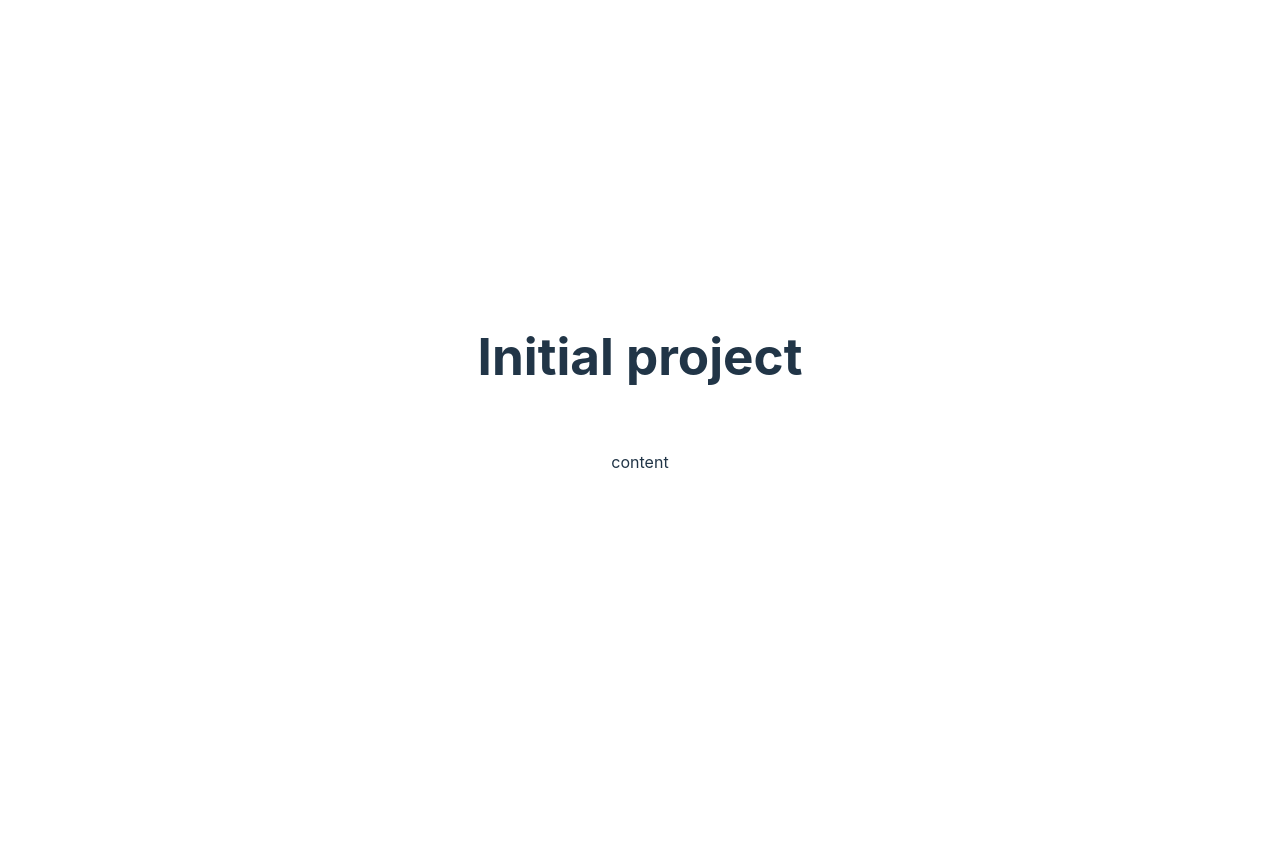
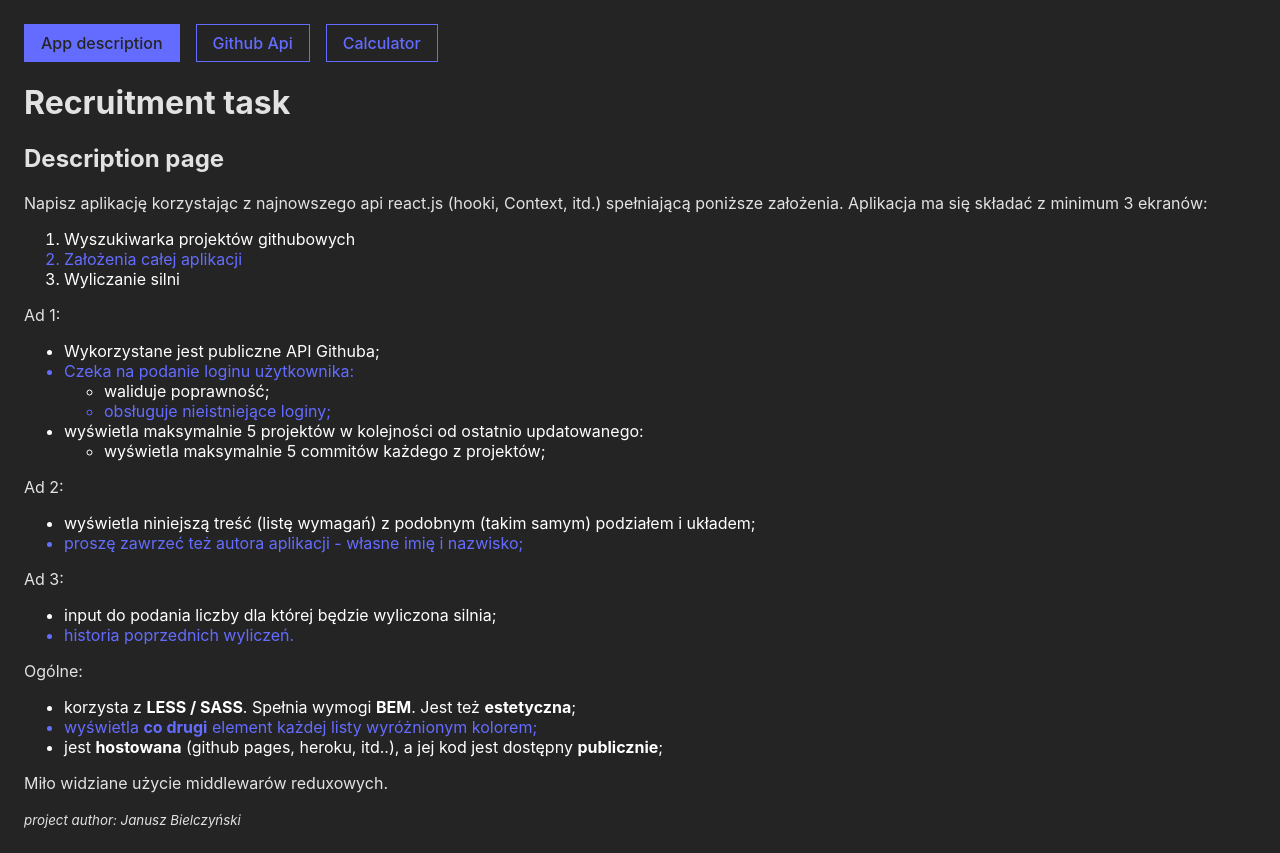
Before and after one commit to Bajena/recruitment-task, a React (Vite) app: page / in a window 1280 px wide. Before the commit the page ends 800 px from the top, so only its background shows below. Built offline with nearby package versions, Linux system fonts and the light colour scheme.

Commit message:
react router & routes setup, navbar, project description & styling

```diff
--- a/package.json
+++ b/package.json
@@ -11,7 +11,8 @@
   },
   "dependencies": {
     "react": "^18.2.0",
-    "react-dom": "^18.2.0"
+    "react-dom": "^18.2.0",
+    "react-router-dom": "^6.4.0"
   },
   "devDependencies": {
     "@types/react": "^18.2.43",
--- a/src/App.jsx
+++ b/src/App.jsx
@@ -1,13 +1,20 @@
-import { useState } from 'react';
+// import { useState } from 'react';
 import './style/App.scss';
+import NavBar from './components/NavBar';
+import { Outlet } from 'react-router-dom';
 
 function App() {
-  const [count, setCount] = useState(0);
-
   return (
     <>
-      <h1>Initial project</h1>
-      <div className="card">content</div>
+      <NavBar
+        menuItems={[
+          { name: 'App description', path: '' },
+          { name: 'Github Api', path: 'api' },
+          { name: 'Calculator', path: 'calculator' },
+        ]}
+      />
+      <h1>Recruitment task</h1>
+      <Outlet />
     </>
   );
 }
--- /dev/null
+++ b/src/components/NavBar.jsx
@@ -0,0 +1,20 @@
+import { NavLink } from 'react-router-dom';
+
+export default function NavBar({ menuItems }) {
+  return menuItems.length ? (
+    <nav className="nav-menu">
+      {menuItems.map((element, i) => (
+        <NavLink
+          key={i}
+          to={element.path}
+          end
+          className={({ isActive }) =>
+            isActive ? 'nav-element active' : 'nav-element'
+          }
+        >
+          {element.name}
+        </NavLink>
+      ))}
+    </nav>
+  ) : null;
+}
--- a/src/main.jsx
+++ b/src/main.jsx
@@ -1,9 +1,31 @@
-import React from 'react';
 import ReactDOM from 'react-dom/client';
 import App from './App.jsx';
+import { createBrowserRouter, RouterProvider } from 'react-router-dom';
+import ApiPage from './pages/ApiPage';
+import CalculatorPage from './pages/CalculatorPage.jsx';
+import DescriptionPage from './pages/DescriptionPage.jsx';
+
+const router = createBrowserRouter([
+  {
+    path: '/',
+    element: <App />,
+    children: [
+      {
+        index: true,
+        element: <DescriptionPage />,
+      },
+      {
+        path: '/api',
+        element: <ApiPage />,
+      },
+      {
+        path: '/calculator',
+        element: <CalculatorPage />,
+      },
+    ],
+  },
+]);
 
 ReactDOM.createRoot(document.getElementById('root')).render(
-  <React.StrictMode>
-    <App />
-  </React.StrictMode>
+  <RouterProvider router={router} />
 );
--- /dev/null
+++ b/src/pages/ApiPage.jsx
@@ -0,0 +1,7 @@
+export default function ApiPage() {
+  return (
+    <div className="card">
+      <h2>Github Api</h2>
+    </div>
+  );
+}
--- /dev/null
+++ b/src/pages/CalculatorPage.jsx
@@ -0,0 +1,7 @@
+export default function CalculatorPage() {
+  return (
+    <div className="card">
+      <h2>Calculator</h2>
+    </div>
+  );
+}
--- /dev/null
+++ b/src/pages/DescriptionPage.jsx
@@ -0,0 +1,67 @@
+export default function DescriptionPage() {
+  return (
+    <div className="card">
+      <h2>Description page</h2>
+      <p>
+        Napisz aplikację korzystając z najnowszego api react.js (hooki, Context,
+        itd.) spełniającą poniższe założenia. Aplikacja ma się składać z minimum
+        3 ekranów:
+      </p>
+      <ol>
+        <li>Wyszukiwarka projektów githubowych</li>
+        <li>Założenia całej aplikacji</li>
+        <li>Wyliczanie silni</li>
+      </ol>
+      <p>Ad 1:</p>
+      <ul>
+        <li>Wykorzystane jest publiczne API Githuba;</li>
+        <li>
+          Czeka na podanie loginu użytkownika:
+          <ul>
+            <li>waliduje poprawność;</li>
+            <li> obsługuje nieistniejące loginy;</li>
+          </ul>
+        </li>
+        <li>
+          wyświetla maksymalnie 5 projektów w kolejności od ostatnio
+          updatowanego:
+          <ul>
+            <li>wyświetla maksymalnie 5 commitów każdego z projektów;</li>
+          </ul>
+        </li>
+      </ul>
+      <p>Ad 2:</p>
+      <ul>
+        <li>
+          wyświetla niniejszą treść (listę wymagań) z podobnym (takim samym)
+          podziałem i układem;
+        </li>
+        <li>proszę zawrzeć też autora aplikacji - własne imię i nazwisko;</li>
+      </ul>
+      <p>Ad 3:</p>
+      <ul>
+        <li>input do podania liczby dla której będzie wyliczona silnia;</li>
+        <li>historia poprzednich wyliczeń.</li>
+      </ul>
+      <p>Ogólne:</p>
+      <ul>
+        <li>
+          korzysta z <strong>LESS / SASS</strong>. Spełnia wymogi{' '}
+          <strong>BEM</strong>. Jest też <strong>estetyczna</strong>;
+        </li>
+        <li>
+          wyświetla <strong>co drugi</strong> element każdej listy wyróżnionym
+          kolorem;
+        </li>
+        <li>
+          jest <strong>hostowana</strong> (github pages, heroku, itd..), a jej
+          kod jest dostępny <strong>publicznie</strong>;
+        </li>
+      </ul>
+      <p>Miło widziane użycie middlewarów reduxowych.</p>
+      <i>
+        <small>project author: Janusz Bielczyński</small>
+      </i>
+    </div>
+  );
+}
--- a/src/style/App.scss
+++ b/src/style/App.scss
@@ -1,111 +1,41 @@
 :root {
   font-family: Inter, system-ui, Avenir, Helvetica, Arial, sans-serif;
-  line-height: 1.5;
   font-weight: 400;
 
   color-scheme: light dark;
   color: rgba(255, 255, 255, 0.87);
   background-color: #242424;
-
-  font-synthesis: none;
-  text-rendering: optimizeLegibility;
-  -webkit-font-smoothing: antialiased;
-  -moz-osx-font-smoothing: grayscale;
-}
-
-a {
-  font-weight: 500;
-  color: #646cff;
-  text-decoration: inherit;
-}
-a:hover {
-  color: #535bf2;
 }
 
 body {
-  margin: 0;
-  display: flex;
-  place-items: center;
-  min-width: 320px;
-  min-height: 100vh;
+  padding: 1rem;
 }
 
-h1 {
-  font-size: 3.2em;
-  line-height: 1.1;
-}
-
-button {
-  border-radius: 8px;
-  border: 1px solid transparent;
-  padding: 0.6em 1.2em;
-  font-size: 1em;
-  font-weight: 500;
-  font-family: inherit;
-  background-color: #1a1a1a;
-  cursor: pointer;
-  transition: border-color 0.25s;
-}
-button:hover {
-  border-color: #646cff;
-}
-button:focus,
-button:focus-visible {
-  outline: 4px auto -webkit-focus-ring-color;
-}
-
-@media (prefers-color-scheme: light) {
-  :root {
-    color: #213547;
-    background-color: #ffffff;
-  }
-  a:hover {
-    color: #747bff;
-  }
-  button {
-    background-color: #f9f9f9;
+nav.nav-menu {
+  display: flex;
+  gap: 1rem;
+  .nav-element {
+    padding: 0.5rem 1rem;
+    border: 1px solid #646cff;
+    font-weight: 500;
+    color: #646cff;
+    text-decoration: inherit;
+    &.active {
+      color: #242424;
+      background-color: #646cff;
+    }
   }
 }
 
-#root {
-  max-width: 1280px;
-  margin: 0 auto;
-  padding: 2rem;
-  text-align: center;
-}
-
-.logo {
-  height: 6em;
-  padding: 1.5em;
-  will-change: filter;
-  transition: filter 300ms;
-}
-.logo:hover {
-  filter: drop-shadow(0 0 2em #646cffaa);
-}
-.logo.react:hover {
-  filter: drop-shadow(0 0 2em #61dafbaa);
-}
-
-@keyframes logo-spin {
-  from {
-    transform: rotate(0deg);
-  }
-  to {
-    transform: rotate(360deg);
+ul > li {
+  color: #fff;
+  &:nth-of-type(2n) {
+    color: #646cff;
   }
 }
-
-@media (prefers-reduced-motion: no-preference) {
-  a:nth-of-type(2) .logo {
-    animation: logo-spin infinite 20s linear;
+ol > li {
+  color: #fff;
+  &:nth-of-type(2n) {
+    color: #646cff;
   }
 }
-
-.card {
-  padding: 2em;
-}
-
-.read-the-docs {
-  color: #888;
-}
```
Also changed, not shown: .eslintrc.cjs, 1 other file (tests, documents, lock files or other folders).
